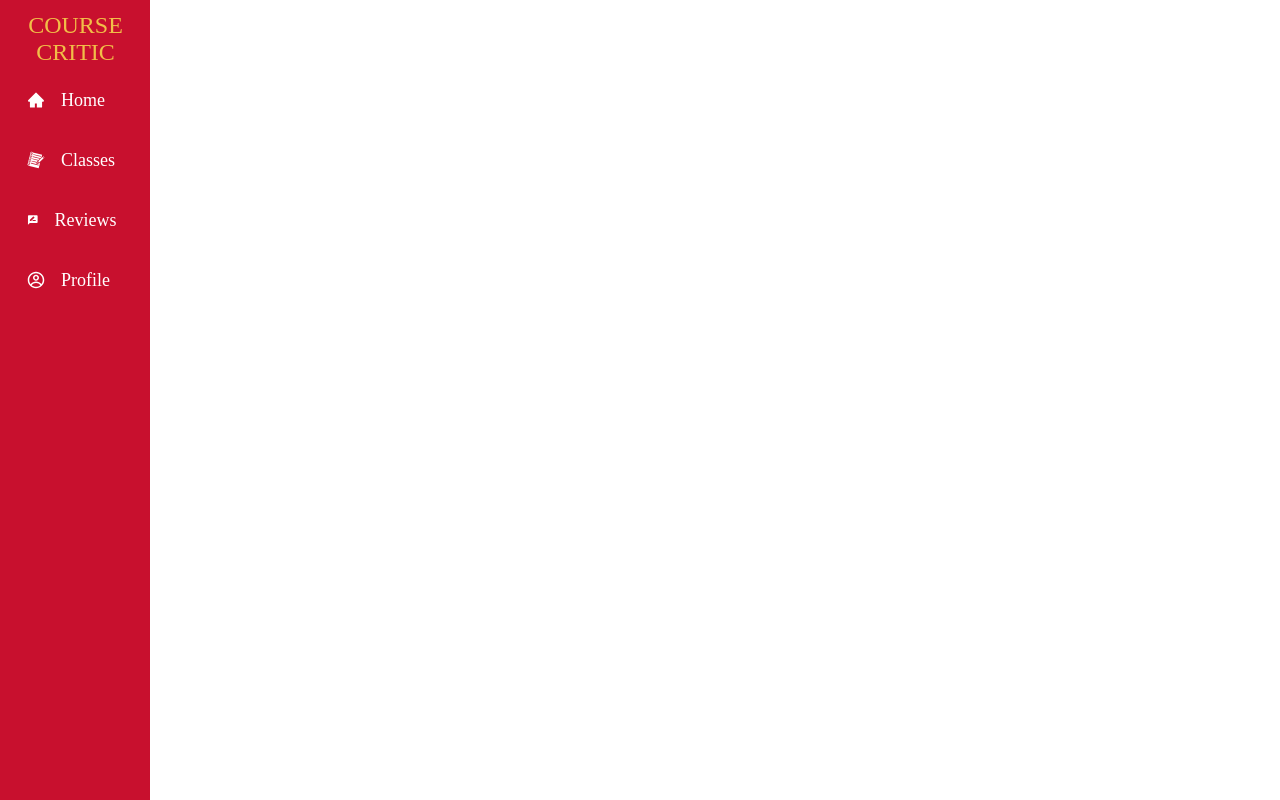
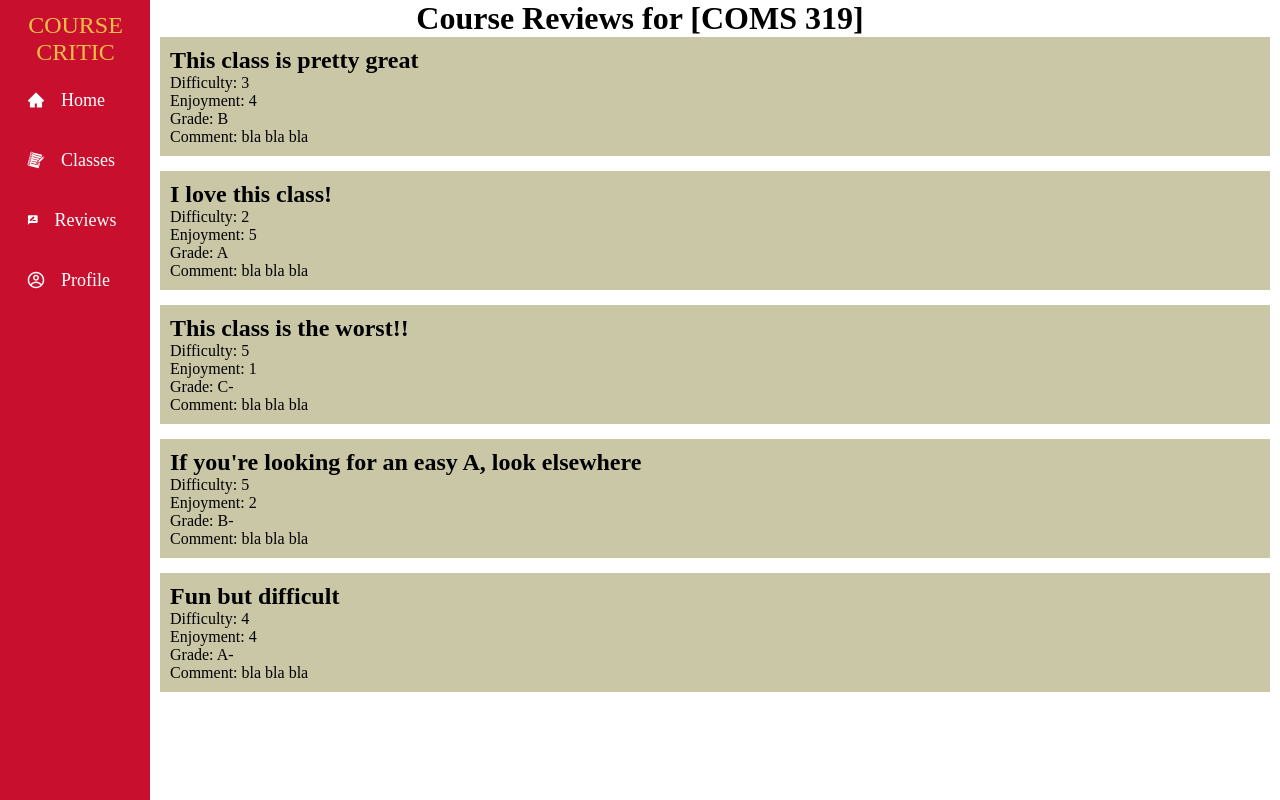
Before and after one commit to Drake-Dodson/course-critic, a React (Create React App) app in the folder 319-course-critic-ui/: page /reviews in a window 1280 px wide. Built offline with nearby package versions, Linux system fonts and the light colour scheme.

Commit message:
finished CreateReview, ReviewSubmitted, and CourseReviews pages

```diff
--- a/319-course-critic-ui/package.json
+++ b/319-course-critic-ui/package.json
@@ -11,7 +11,7 @@
     "react-icons": "^4.3.1",
     "react-router": "^6.0.1",
     "react-router-dom": "^6.0.1",
-    "react-scripts": "4.0.3",
+    "react-scripts": "^4.0.3",
     "web-vitals": "^1.1.2"
   },
   "scripts": {
--- a/319-course-critic-ui/src/App.js
+++ b/319-course-critic-ui/src/App.js
@@ -7,7 +7,9 @@ import Profile from './pages/Profile';
 import { BrowserRouter as Router, Route, Routes } from "react-router-dom";
 import AssignmentFeed from './pages/AssignmentFeed';
 import AssignmentDiscussion from './pages/AssignmentDiscussion';
-
+import CreateReview from './pages/CreateReview';
+import ReviewSubmitted from './pages/ReviewSubmitted';
+import CourseReviews from './pages/CourseReviews';
 
 function App() {
   return (
@@ -20,6 +22,9 @@ function App() {
           <Route path='/profile' element={<Profile />}></Route>
           <Route path='/assignmentfeed' element={<AssignmentFeed />}></Route>
           <Route path='/assignmentdiscussion' element={<AssignmentDiscussion />}></Route>
+          <Route path='/create_review' element={<CreateReview />}></Route>
+          <Route path='/review_submitted' element={<ReviewSubmitted />}></Route>
+          <Route path='/reviews' element={<CourseReviews />}></Route>
         </Routes>
       </Router>
     </>
--- /dev/null
+++ b/319-course-critic-ui/src/pages/CourseReviews.js
@@ -0,0 +1,61 @@
+import React from 'react'
+import './Reviews.css'
+import {Link } from "react-router-dom";
+
+function CourseReviews() {
+    return (
+        <html>
+            <head>
+            <title>
+                Course Reviews
+            </title>
+            </head>
+
+            <body>
+                <div className='center_text'>
+                    <h1>
+                        Course Reviews for [COMS 319]
+                    </h1>
+                </div>
+
+                <div className='review'>
+                    <h2 id="a1">This class is pretty great</h2>
+                    <p>Difficulty: 3</p>
+                    <p>Enjoyment: 4</p>
+                    <p>Grade: B</p>
+                    <p>Comment: bla bla bla</p>
+                </div>
+                <div className='review'>
+                    <h2 id="a2">I love this class!</h2>
+                    <p>Difficulty: 2</p>
+                    <p>Enjoyment: 5</p>
+                    <p>Grade: A</p>
+                    <p>Comment: bla bla bla</p>
+                </div>
+                <div className='review'>
+                    <h2 id="a3">This class is the worst!!</h2>
+                    <p>Difficulty: 5</p>
+                    <p>Enjoyment: 1</p>
+                    <p>Grade: C-</p>
+                    <p>Comment: bla bla bla</p>
+                </div>
+                <div className='review'>
+                    <h2 id="a4">If you're looking for an easy A, look elsewhere</h2>
+                    <p>Difficulty: 5</p>
+                    <p>Enjoyment: 2</p>
+                    <p>Grade: B-</p>
+                    <p>Comment: bla bla bla</p>
+                </div>
+                <div className='review'>
+                    <h2 id="a5">Fun but difficult</h2>
+                    <p>Difficulty: 4</p>
+                    <p>Enjoyment: 4</p>
+                    <p>Grade: A-</p>
+                    <p>Comment: bla bla bla</p>
+                </div>
+            </body>
+        </html>
+    )
+}
+
+export default CourseReviews
--- /dev/null
+++ b/319-course-critic-ui/src/pages/CreateReview.js
@@ -0,0 +1,75 @@
+import React from 'react'
+import './Reviews.css'
+import {Link } from "react-router-dom";
+
+function CreateReview() {
+    return (
+        <div className="classes">
+            <h1>
+                Write a Review
+            </h1>
+            <form>
+                <div className="textfield">
+                    <label for="title">Title:</label><br></br>
+                    <input type="text" id="title" name="title" size="50" required></input>
+                </div>
+
+                <div className="textfield">
+                    <label for="difficult">Difficulty:</label><br></br>
+                    <select id="difficult" name="difficult" required>
+                        <option value="1">1</option>
+                        <option value="2">2</option>
+                        <option value="3">3</option>
+                        <option value="4">4</option>
+                        <option value="5">5</option>
+                    </select>
+                </div>
+
+                <div className="textfield">
+                    <label for="enjoy">Enjoyment:</label><br></br>
+                    <select id="enjoy" name="enjoy" required>
+                        <option value="1">1</option>
+                        <option value="2">2</option>
+                        <option value="3">3</option>
+                        <option value="4">4</option>
+                        <option value="5">5</option>
+                    </select>
+                </div>
+
+                <div className="textfield">
+                    <label for="grade">Grade Received:</label><br></br>
+                    <select id="grade" name="grade" required>
+                        <option value="A">A</option>
+                        <option value="Aminus">A-</option>
+                        <option value="Bplus">B+</option>
+                        <option value="B">B</option>
+                        <option value="Bminus">B-</option>
+                        <option value="Cplus">C+</option>
+                        <option value="C">C</option>
+                        <option value="Cminus">C-</option>
+                        <option value="Dplus">D+</option>
+                        <option value="D">D</option>
+                        <option value="Dminus">D-</option>
+                        <option value="F">F</option>
+                    </select>
+                </div>
+
+                <div className="textfield">
+                    <label for="comment">Comments:</label><br></br>
+                    <textarea name="comment" rows="10" cols="100">
+                        Write any comments you have here.
+                    </textarea>
+                </div>
+            </form>
+
+            <div className="textfield">
+                <Link to="/review_submitted">
+                <button class="btn submit">Submit</button>
+                </Link>
+            </div>
+
+        </div>
+    )
+}
+
+export default CreateReview
--- /dev/null
+++ b/319-course-critic-ui/src/pages/ReviewSubmitted.js
@@ -0,0 +1,34 @@
+import React from 'react'
+import './Reviews.css'
+import {Link } from "react-router-dom";
+
+function ReviewSubmitted() {
+    return (
+        <div className="classes">
+            <h1>
+                Write a Review
+            </h1>
+
+            <div className="submitted">
+                <h2 className="center_submitted">
+                    Review has been submitted!
+                </h2>
+
+                <div className="center_submitted">
+                    <Link to="/create_review">
+                    <button class="btn submit">Create Another Review</button>
+                    </Link>
+                </div>
+
+                <div className="center_submitted">
+                    <Link to="/">
+                    <button class="btn submit">Return to Home Page</button>
+                    </Link>
+                </div>
+
+            </div>
+        </div>
+    )
+}
+
+export default ReviewSubmitted
--- /dev/null
+++ b/319-course-critic-ui/src/pages/Reviews.css
@@ -0,0 +1,50 @@
+.textfield {
+    font-size: large;
+    padding: 15px;
+}
+
+.btn {
+    border: 2px solid black;
+    background-color: white;
+    color: black;
+    padding: 14px 28px;
+    font-size: 16px;
+    cursor: pointer;
+  }
+
+  /* Green */
+  .submit {
+    border-color: #04AA6D;
+    color: green;
+  }
+
+  .submit:hover {
+    background-color: #04AA6D;
+    color: white;
+  }
+
+  .submitted {
+    position: absolute;
+    left: 44%;
+    top: 35%;
+  }
+
+  .center_submitted {
+  padding: 10px;
+  top: 50%;
+  left: 50%;
+}
+
+.center_text {
+  text-align:center;
+}
+
+.review {
+  border:10px;
+  border-style:solid;
+  border-color:#CAC7A7;
+  background:#CAC7A7;
+  margin-bottom: 15px;
+  margin-left: 160px;
+  margin-right: 10px;
+}
```
Also changed, not shown: 1 other file (tests, documents, lock files or other folders).
